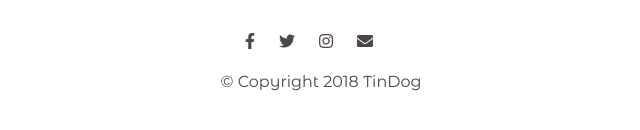
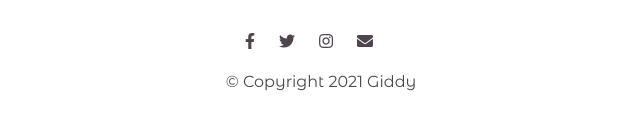
Before and after one commit to Chisomebi-git/Giddy, a plain HTML site: page index.html in a window 1280 px wide. Shown: the part 3107-3237 px from the top of the page, 319-959 px from the left. Drawn offline with nearby package versions, Linux system fonts and the light colour scheme.

Commit message:
Update index.html

```diff
--- a/index.html
+++ b/index.html
@@ -207,7 +207,7 @@
   <footer id="footer">
 
     <p class="logos"><i class="fab fa-facebook-f"> </i><i class="fab fa-twitter"></i><i class="fab fa-instagram"></i><i class="fas fa-envelope"></i></i></p>
-    <p>© Copyright 2018 TinDog</p>
+    <p>© Copyright 2021 Giddy</p>
 
   </footer>
 
```
